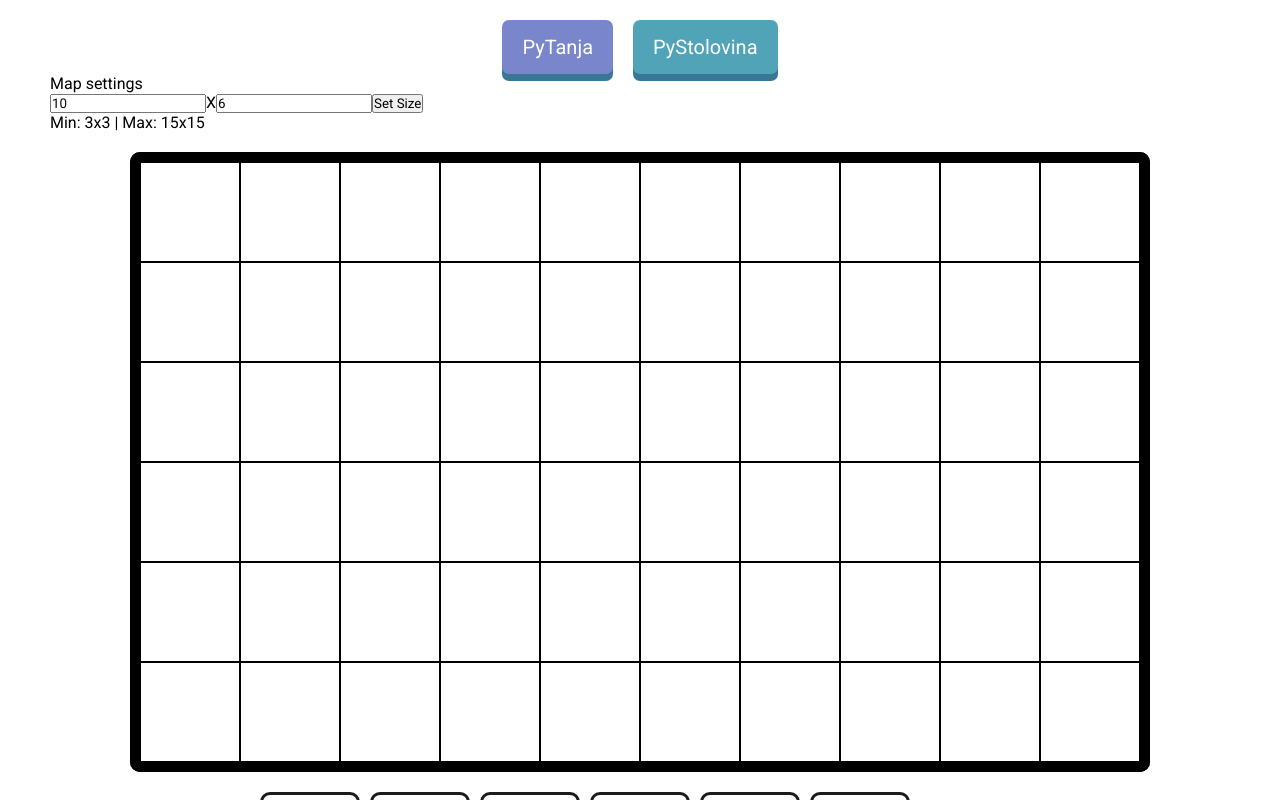
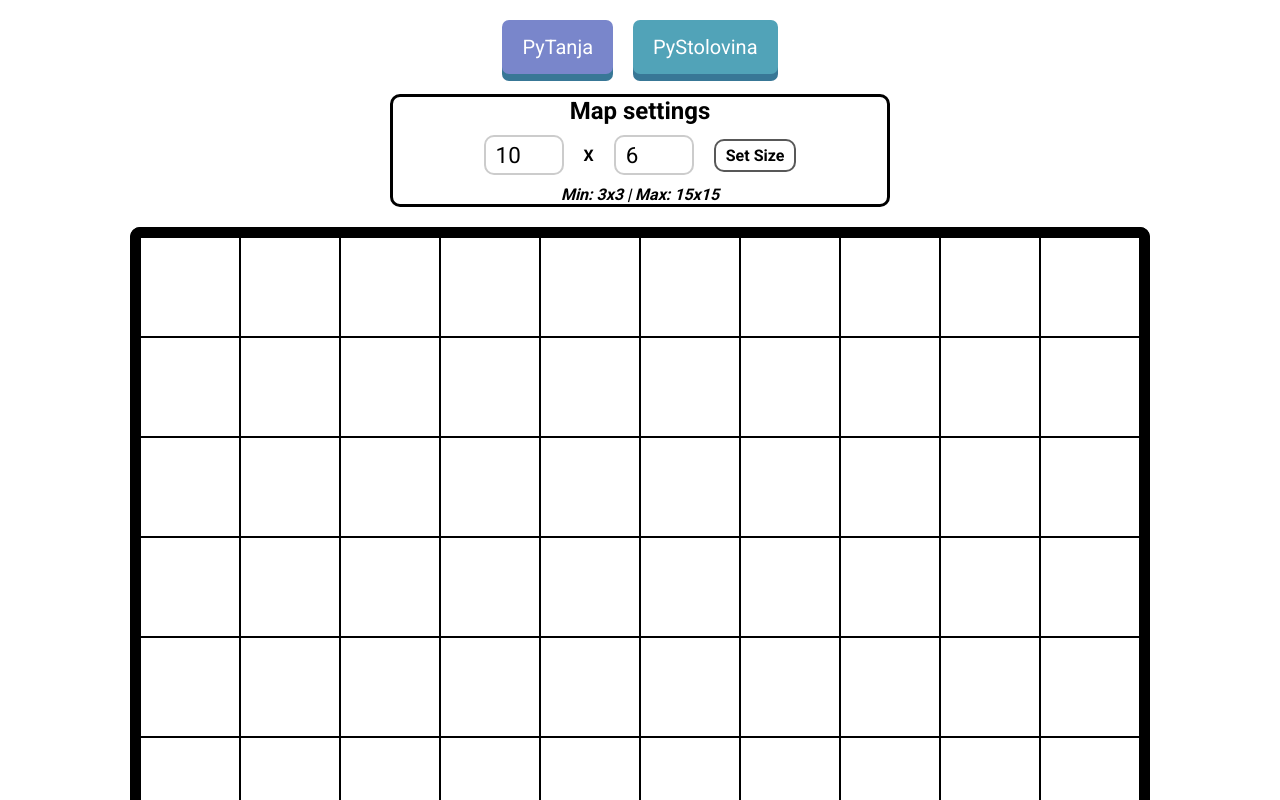
Before and after one commit to ensarhamzic/artificial-intelligence-client, a React (Create React App) app: page / in a window 1280 px wide. Shown: the top 800 px of the page. Built offline with nearby package versions, Linux system fonts and the light colour scheme.

Commit message:
new styles

```diff
--- a/src/components/PyTanja/PyTanja.module.css
+++ b/src/components/PyTanja/PyTanja.module.css
@@ -0,0 +1,45 @@
+.mapSettings {
+  border: 3px solid black;
+  border-radius: 10px;
+  width: 500px;
+  margin: 20px auto;
+  text-align: center;
+}
+
+.mapSettings p {
+  font-size: 1.5rem;
+  font-weight: bold;
+}
+
+.mapSettings .description {
+  font-style: italic;
+  margin-top: 10px;
+  font-weight: bold;
+}
+
+.mapSize {
+  display: flex;
+  justify-content: center;
+  align-items: center;
+  gap: 20px;
+  font-weight: bold;
+  margin: 10px;
+}
+
+.mapSize button {
+  padding: 5px 10px;
+  border: 2px solid rgb(88, 88, 88);
+  border-radius: 10px;
+  background-color: unset;
+  cursor: pointer;
+  font-size: 1rem;
+  font-weight: bold;
+}
+
+.mapSize input {
+  border: 2px solid #ccc;
+  border-radius: 10px;
+  width: 80px;
+  padding: 5px 10px;
+  font-size: 1.4rem;
+}
```
